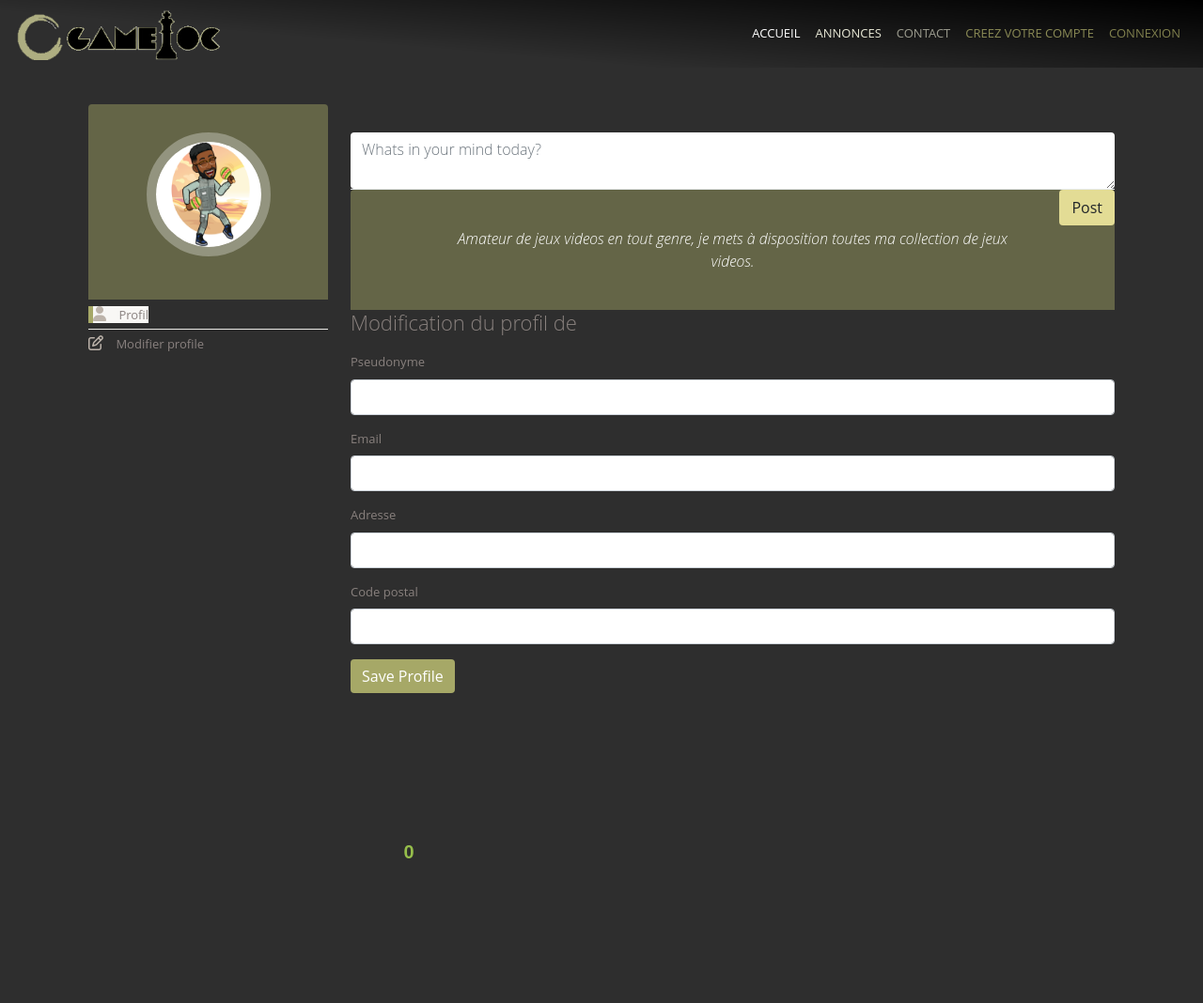
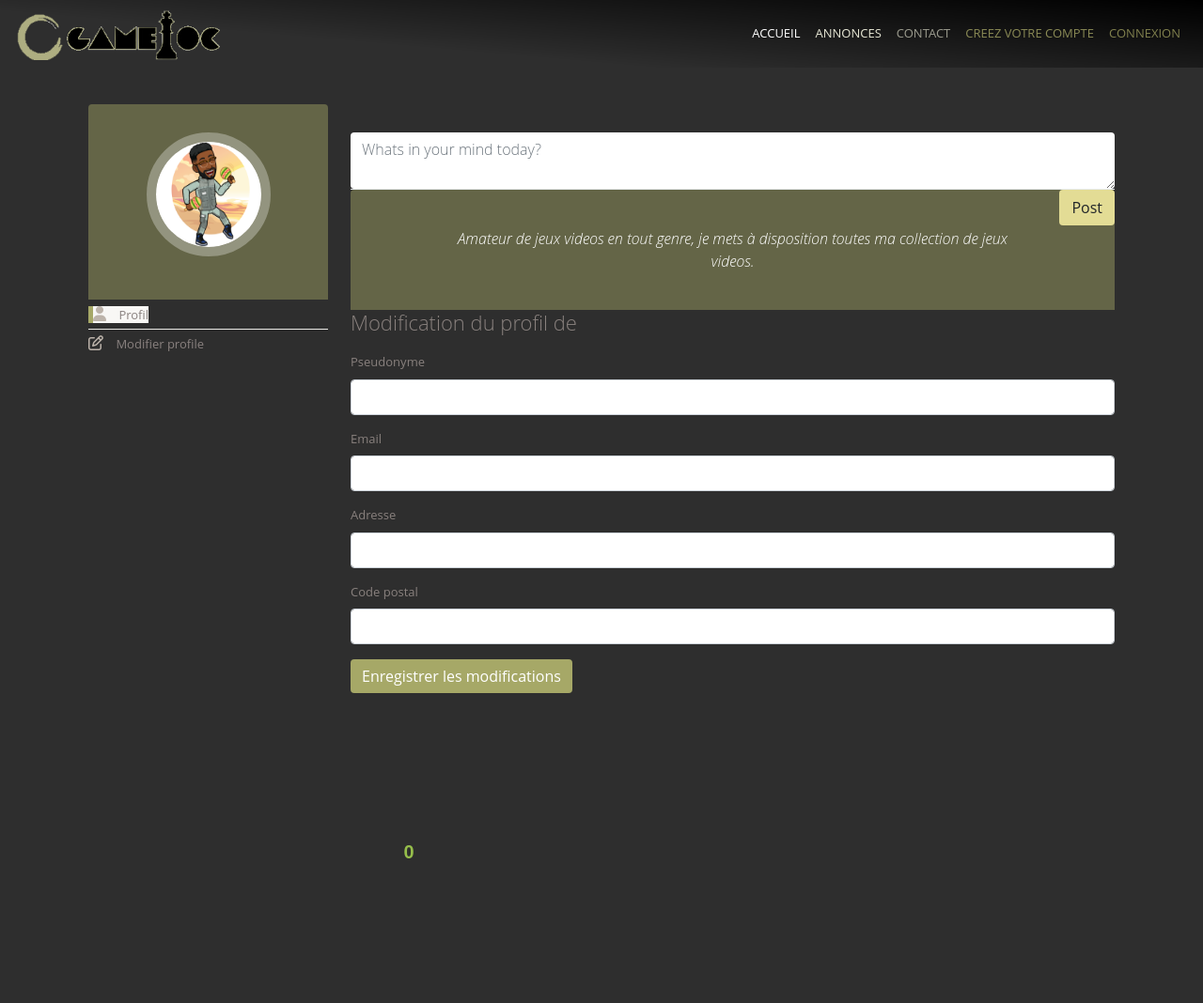
Before and after one commit to FlorentLeDuc/GameLoc, a Symfony app: template templates/site/editprofil.html.twig in a window 1280 px wide. Shown: the top 1068 px of the page at 94% size. Run offline with Twig, Linux system fonts and the light colour scheme; the template is opened without the code that fills it, so the values that code supplies are empty; form fields are guessed from the names that the template uses; some libraries are stand-ins or nearby versions.

Commit message:
Bouton Save changé

```diff
--- a/public/css/profil.css
+++ b/public/css/profil.css
@@ -14,7 +14,7 @@
 
     #cards_body{
         position: relative;
-        transform: translate(-65%, 0);
+        /* transform: translate(-65%, 0); */
     }
     .infopers{
         text-align: center;
--- a/templates/site/editprofil.html.twig
+++ b/templates/site/editprofil.html.twig
@@ -43,7 +43,7 @@
                                 {{ form_row(form.email, {label: 'Email'}) }}
                                 {{ form_row(form.adress, {label: 'Adresse'}) }}
                                 {{ form_row(form.zipcode, {label: 'Code postal'}) }}
-                                <button href="{{ path('profil') }}" class="btn profile-button" type="submit">Save Profile</button>
+                                <button href="{{ path('profil') }}" class="btn profile-button" type="submit">Enregistrer les modifications</button>
                         {{ form_end(form) }}
                 </div>
                 </div>
```
